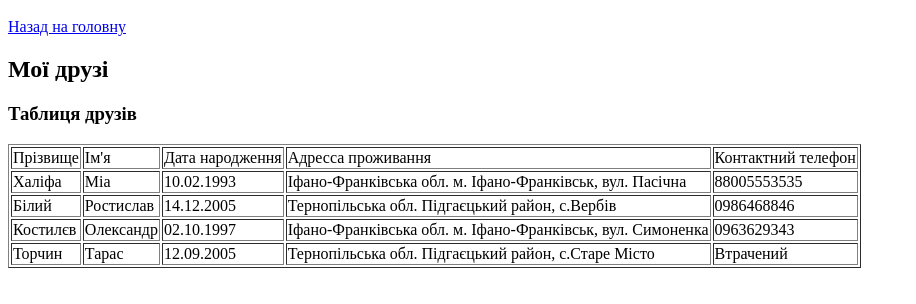
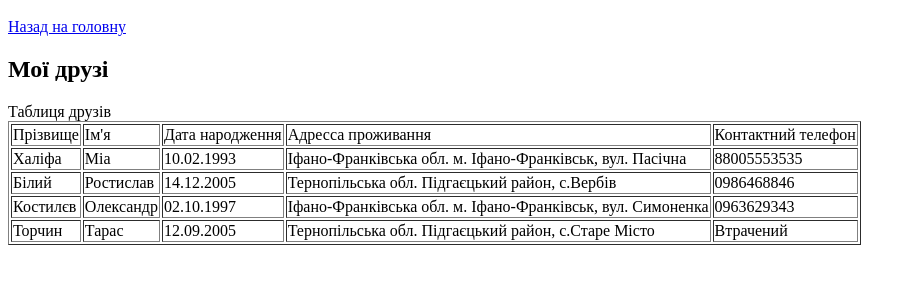
Before and after one commit to Elda1n/Elda1n.github.io, a plain HTML site: page friends.html in a window 1280 px wide. Shown: the part 48-352 px from the top of the page, without its empty margins (0-916 px from the left). Drawn offline with Linux system fonts and the light colour scheme.

Commit message:
Update friends.html

```diff
--- a/friends.html
+++ b/friends.html
@@ -10,7 +10,7 @@
 
 <h2>Мої друзі</h2>
 
-  <h3>Таблиця друзів<h3>
+  <caption>Таблиця друзів</caption>
 
 <table border="1">
 
```
